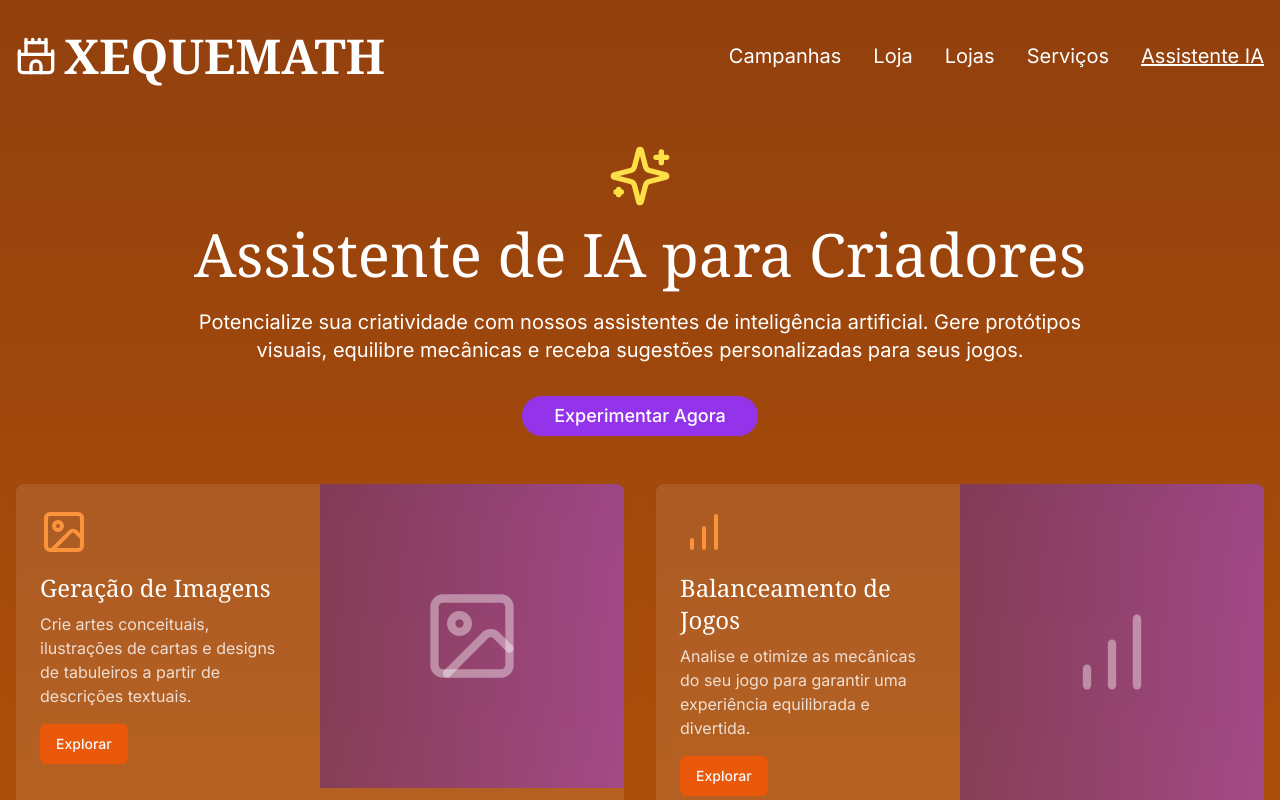
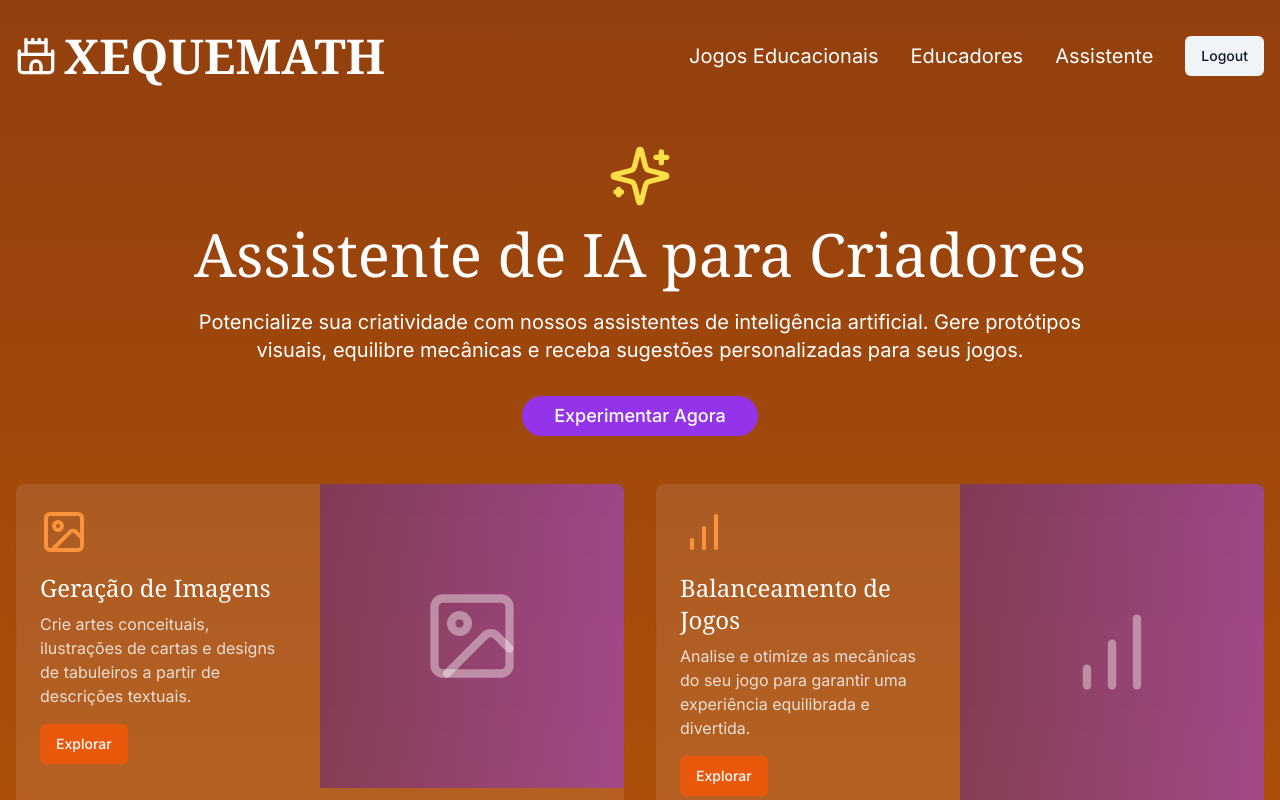
Before and after one commit to mvpconsultorialtda/xequemath, a Next.js app: page /assistente-ia in a window 1280 px wide. Shown: the top 800 px of the page. Built offline with nearby package versions, Linux system fonts and the light colour scheme; sample sign-in values are in the browser's storage.

Commit message:
refactor(nav): standardize navigation on assistente-ia page

```diff
--- a/app/assistente-ia/page.tsx
+++ b/app/assistente-ia/page.tsx
@@ -5,7 +5,8 @@ import { useRouter } from 'next/navigation';
 import Link from "next/link"
 import { Button } from "@/components/ui/button"
 import { Card, CardContent, CardDescription, CardFooter, CardHeader, CardTitle } from "@/components/ui/card"
-import { Sparkles, ImageIcon, BarChart, Wand2, MessageSquare, Lightbulb, CastleIcon as ChessKnight } from "lucide-react"
+import { Sparkles, ImageIcon, BarChart, Wand2, MessageSquare, Lightbulb } from "lucide-react"
+import Navigation from '@/app/components/navigation'; // Importa o componente padrão
 
 export default function AssistenteIAPage() {
   const router = useRouter();
@@ -48,30 +49,8 @@ export default function AssistenteIAPage() {
   return (
     <main className="min-h-screen bg-gradient-to-b from-amber-800 via-amber-700 to-amber-600">
       <div className="container mx-auto px-4 py-8">
-        {/* Navigation */}
-        <nav className="flex flex-col md:flex-row justify-between items-center mb-16">
-          <Link href="/" className="text-white text-5xl font-serif font-bold flex items-center">
-            <ChessKnight className="h-10 w-10 mr-2" />
-            XEQUEMATH
-          </Link>
-          <div className="flex gap-6 md:gap-8 mt-4 md:mt-0">
-            <Link href="/campanhas" className="text-white text-xl hover:underline">
-              Campanhas
-            </Link>
-            <Link href="/loja" className="text-white text-xl hover:underline">
-              Loja
-            </Link>
-            <Link href="/lojas" className="text-white text-xl hover:underline">
-              Lojas
-            </Link>
-            <Link href="/servicos" className="text-white text-xl hover:underline">
-              Serviços
-            </Link>
-            <Link href="/assistente-ia" className="text-white text-xl hover:underline underline">
-              Assistente IA
-            </Link>
-          </div>
-        </nav>
+        {/* Navigation - Substituído pelo componente padrão */}
+        <Navigation />
 
         {/* Hero Content */}
         <div className="text-center max-w-4xl mx-auto mb-12">
```
